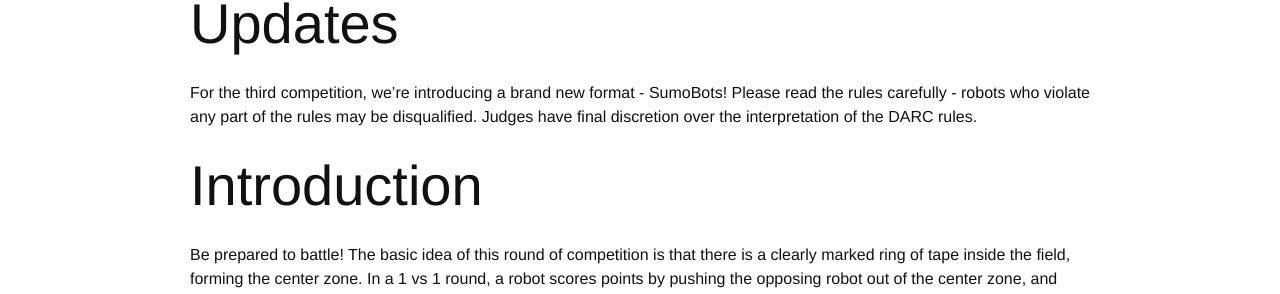
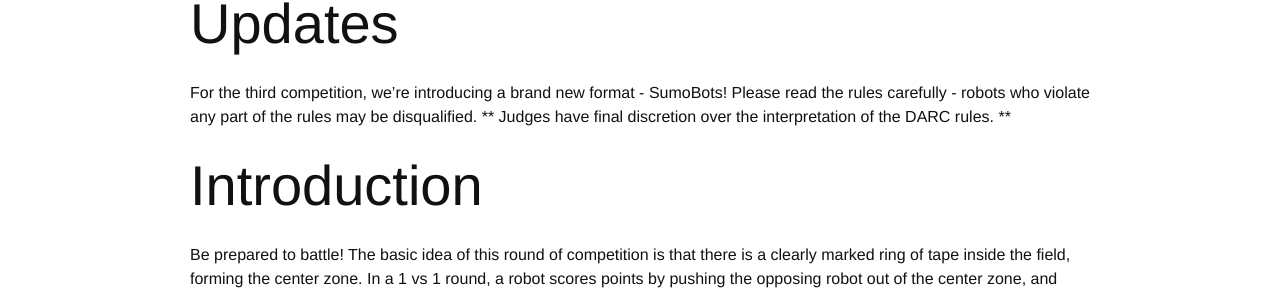
Before and after one commit to jtaylor1029/darc, a Jekyll site: the page built from _posts/2016-01-17-competition-3.md, in a window 1280 px wide and 900 px high, scrolled down 652 px. Shown: the part 176-470 px from the top of the window. Built offline with Jekyll 4.4.1, drawn with Linux system fonts in a browser that asks for light colours; some of the changed lines change nothing that is shown; some of the changed text lies outside the part shown.

Commit message:
Change in wording

```diff
--- a/_posts/2016-01-17-competition-3.md
+++ b/_posts/2016-01-17-competition-3.md
@@ -13,7 +13,7 @@ date:   2017-01-17 16:45:20 -0500
 This document outlines the third competiton's rules and scoring.
 
 ## Updates
-For the third competition, we're introducing a brand new format - SumoBots! Please read the rules carefully - robots who violate any part of the rules may be disqualified. Judges have final discretion over the interpretation of the DARC rules.
+For the third competition, we're introducing a brand new format - SumoBots! Please read the rules carefully - robots who violate any part of the rules may be disqualified. ** Judges have final discretion over the interpretation of the DARC rules. **
 
 
 ## Introduction
@@ -104,7 +104,7 @@ Be prepared to battle! The basic idea of this round of competition is that there
       - Judges have final say on the precise measured value
 
 
-## Modified Ranking Rules
+## Ranking
 
 (Adapted from FTC Game Manual - Part 1)
 
@@ -123,7 +123,7 @@ At the conclusion of each Match, Qualifying Points (QP) and Ranking Points (RP)
 At the conclusion of all Qualification Matches, the Teams are ranked from first through last on the basis of their total Qualifying Points (QPs). If multiple Teams have the same QP total, these Teams are ranked on the basis of their total Ranking Points (RPs).
 
 
-## Modified Robot Rules
+## Robot Rules
 
 (Adapted from FTC Game Manual - Part 1)
 
```
